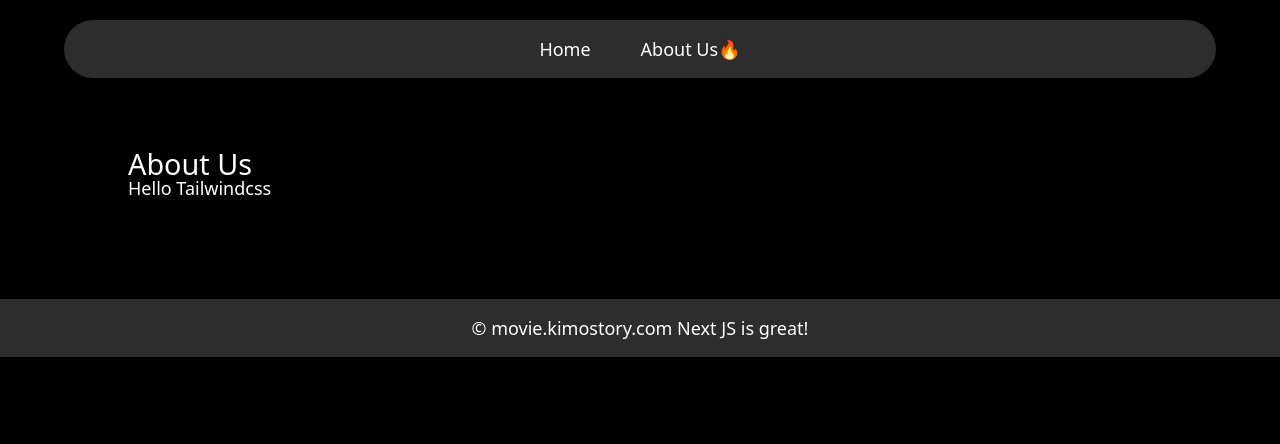
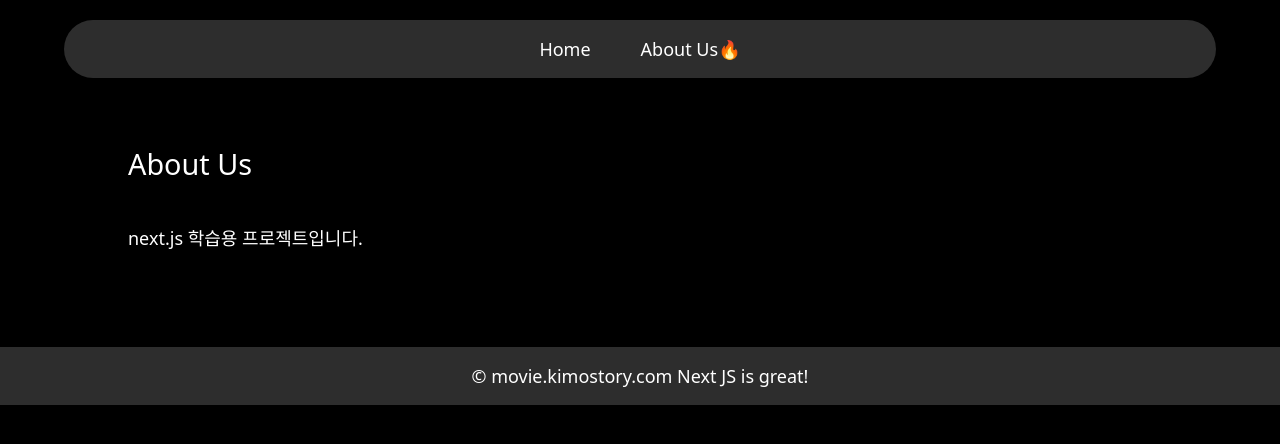
Before and after one commit to kimo21899/nextjs_movie, a Next.js app: page /about-us in a window 1280 px wide. Shown: the top 444 px of the page. Built offline with nearby package versions, Linux system fonts and the light colour scheme.

Commit message:
delete lottie

```diff
--- a/app/about-us/about-us.module.css
+++ b/app/about-us/about-us.module.css
@@ -4,18 +4,17 @@
   margin-top: 0px;
 }
 
-.about_box {
-  display: contents;
+.container h1 {
+  font-size: 1.6em;
 }
 
-.about_box h1 {
-  font-size: 1.6em;
+.about_box {
+  padding-top: 50px;
 }
 
 .animation_box {
   width:100%;
-  align-items: end;
-  padding-left:100px;
+  align-items: start;
   padding-top:50px;
   max-width:800px;
 }
--- a/app/about-us/page.tsx
+++ b/app/about-us/page.tsx
@@ -3,18 +3,15 @@ import styles from "./about-us.module.css";
 export const metadata = {
   title: 'ABOUT US',
 }
+
 export default function AboutUs() {
   return (
     <div className={styles.container}>
+        <h1>
+          About Us
+        </h1>
         <div className={styles.about_box}>
-          <h1>
-            About Us
-          </h1>
-        </div>
-        <div className="p-4">
-          <h1 className="w-full font-medium h-5 flex text-base">
-              Hello Tailwindcss
-          </h1>
+          <p>next.js 학습용 프로젝트입니다.</p>
         </div>
     </div>
   )
--- a/app/components/animation.tsx
+++ /dev/null
@@ -1,13 +0,0 @@
-import Lottie from 'react-lottie-player'
-import lottieJson from '../public/animation_dev.json'
-
-export default function Animation() {
-  return (
-    <Lottie
-      loop
-      animationData={lottieJson}
-      play
-      style={{ width: `100%`, height: `100%` }}
-    />
-  )
-}
```
